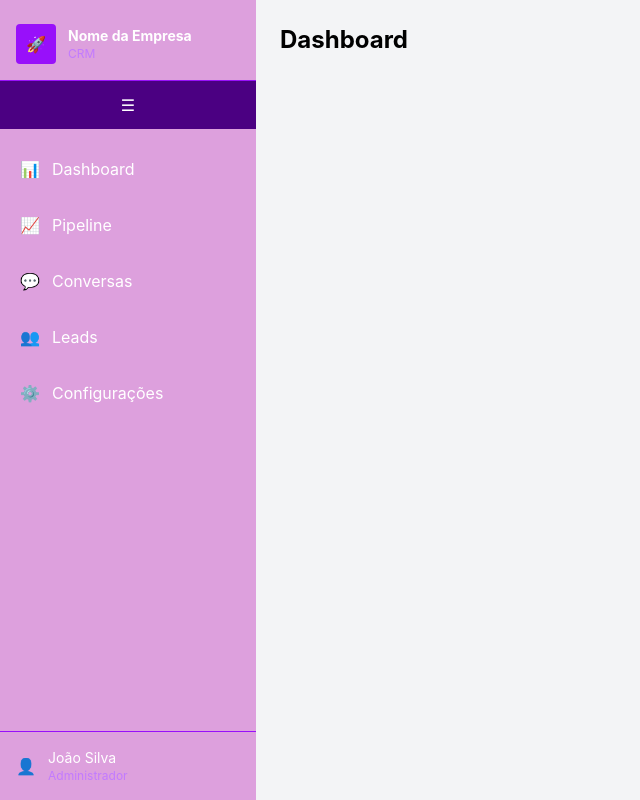
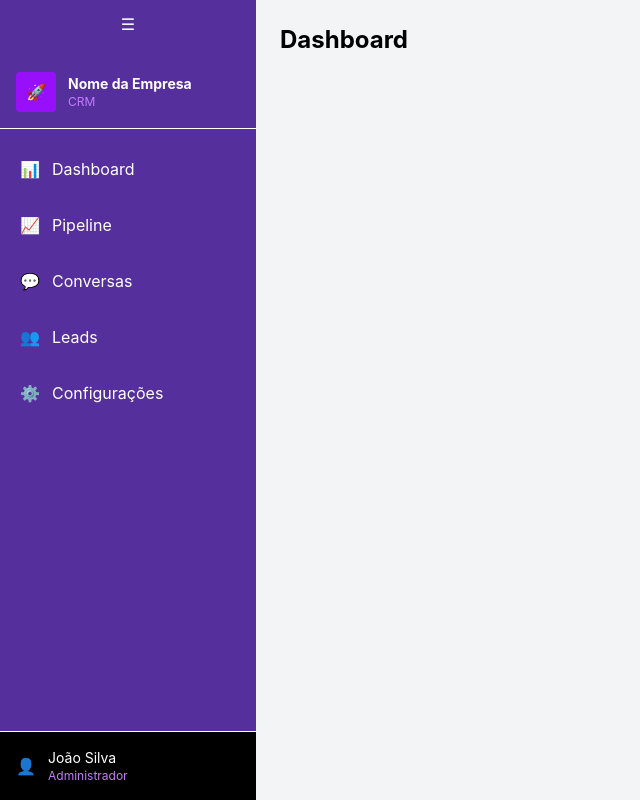
Before and after one commit to elderlira/crm_project, a Vue app: page / in a window 1280 px wide. Shown: the whole page, without its empty margins (0-640 px from the left). Built offline with nearby package versions, Linux system fonts and the light colour scheme.

Commit message:
improviment aside

```diff
--- a/src/components/Sidebar.vue
+++ b/src/components/Sidebar.vue
@@ -9,17 +9,16 @@ const emit = defineEmits(['toggle'])
 </script>
 
 <template>
-    <aside
-  :class="[
+  <aside :class="[
     'h-screen bg-black text-white flex flex-col transition-all duration-300',
     isOpen ? 'w-64' : 'w-20'
-  ]"
-  style="background-color: plum;"
->
-      <!-- TOPO -->
-      <div>
-        <!-- Header -->
-        <div class="flex items-center gap-3 pt-6 pb-4 px-4 border-b border-purple-600">
+  ]" style="background-color: #552F9B;">
+    <div class="aside-color">
+      <button @click="emit('toggle')" class="w-full p-3 hover:bg-purple-700 transition"
+        :style="{ backgroundColor: '552F9B' }">
+        ☰
+      </button>
+      <div class="flex items-center gap-3 pt-6 pb-4 px-4 border-b">
         <div class="bg-purple-600 w-10 h-10 rounded flex items-center justify-center">
           🚀
         </div>
@@ -30,55 +29,31 @@ const emit = defineEmits(['toggle'])
         </div>
       </div>
 
-        <!-- BOTÃO TOGGLE -->
-        <button
-          @click="emit('toggle')"
-          class="w-full p-3 hover:bg-purple-700 transition" :style="{backgroundColor: 'indigo'}"
-        >
-          ☰
-        </button>
-
-        <!-- MENU -->
       <nav class="mt-4 space-y-2 px-2">
-          <RouterLink
-            to="/"
-            class="flex items-center gap-3 p-3 rounded hover:bg-purple-700 transition"
-          >
+        <RouterLink to="/" class="flex items-center gap-3 p-3 rounded hover:bg-purple-700 transition">
           📊 <span v-if="isOpen">Dashboard</span>
         </RouterLink>
 
-          <RouterLink
-            to="/pipeline"
-            class="flex items-center gap-3 p-3 rounded hover:bg-purple-700 transition"
-          >
+        <RouterLink to="/pipeline" class="flex items-center gap-3 p-3 rounded hover:bg-purple-700 transition">
           📈 <span v-if="isOpen">Pipeline</span>
         </RouterLink>
 
-          <RouterLink
-            to="/conversas"
-            class="flex items-center gap-3 p-3 rounded hover:bg-purple-700 transition"
-          >
+        <RouterLink to="/conversas" class="flex items-center gap-3 p-3 rounded hover:bg-purple-700 transition">
           💬 <span v-if="isOpen">Conversas</span>
         </RouterLink>
 
-          <RouterLink
-            to="/leads"
-            class="flex items-center gap-3 p-3 rounded hover:bg-purple-700 transition"
-          >
+        <RouterLink to="/leads" class="flex items-center gap-3 p-3 rounded hover:bg-purple-700 transition">
           👥 <span v-if="isOpen">Leads</span>
         </RouterLink>
 
-          <RouterLink
-            to="/configuracoes"
-            class="flex items-center gap-3 p-3 rounded hover:bg-purple-700 transition"
-          >
+        <RouterLink to="/configuracoes" class="flex items-center gap-3 p-3 rounded hover:bg-purple-700 transition">
           ⚙️ <span v-if="isOpen">Configurações</span>
         </RouterLink>
       </nav>
     </div>
 
     <!-- RODAPÉ -->
-      <div class="p-4 border-t border-purple-600 flex items-center gap-3 mt-auto">
+    <div class="p-4 border-t flex items-center gap-3 mt-auto rodape">
       👤
       <div v-if="isOpen">
         <div class="text-sm">João Silva</div>
@@ -89,5 +64,12 @@ const emit = defineEmits(['toggle'])
 </template>
 
 <style>
+.rodape {
+  background-color: black;
+}
 
+.aside-color {
+  background-color: #552F9B;
+
+}
 </style>
```
Lines whose indentation alone changed are shown as unchanged.
